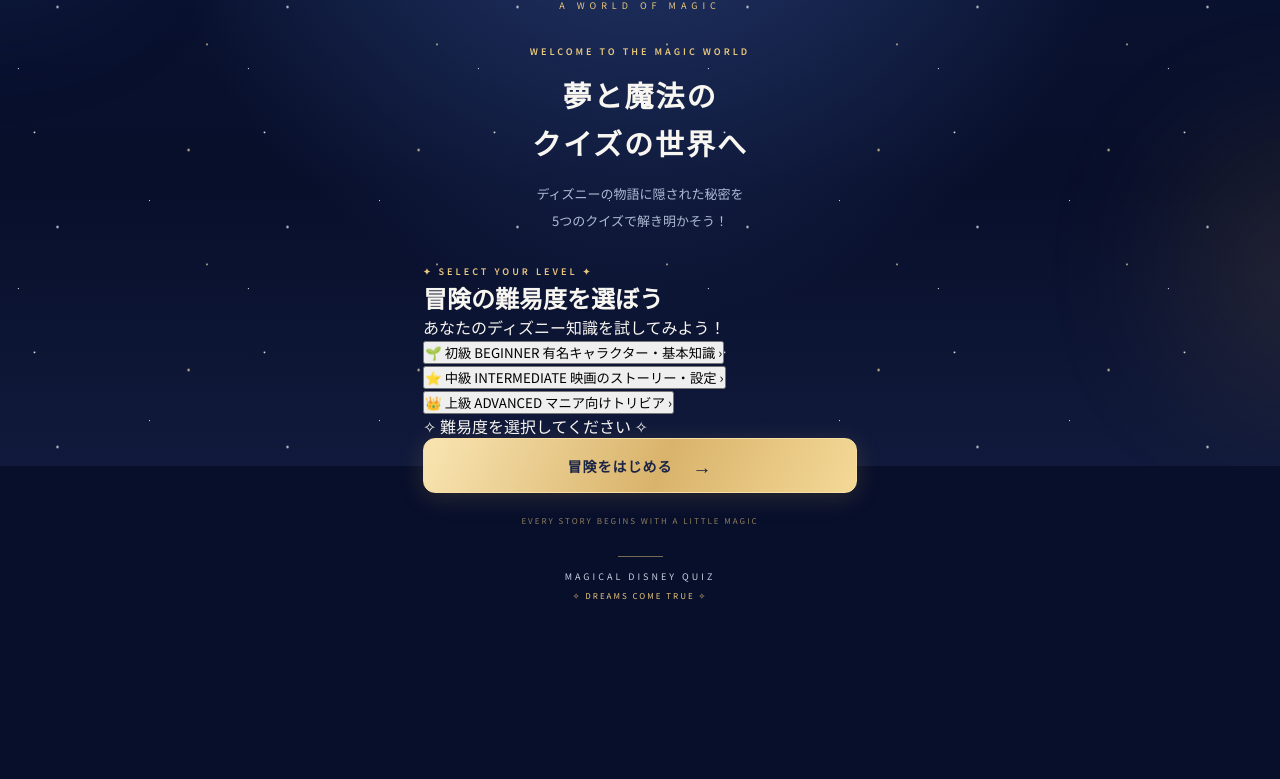
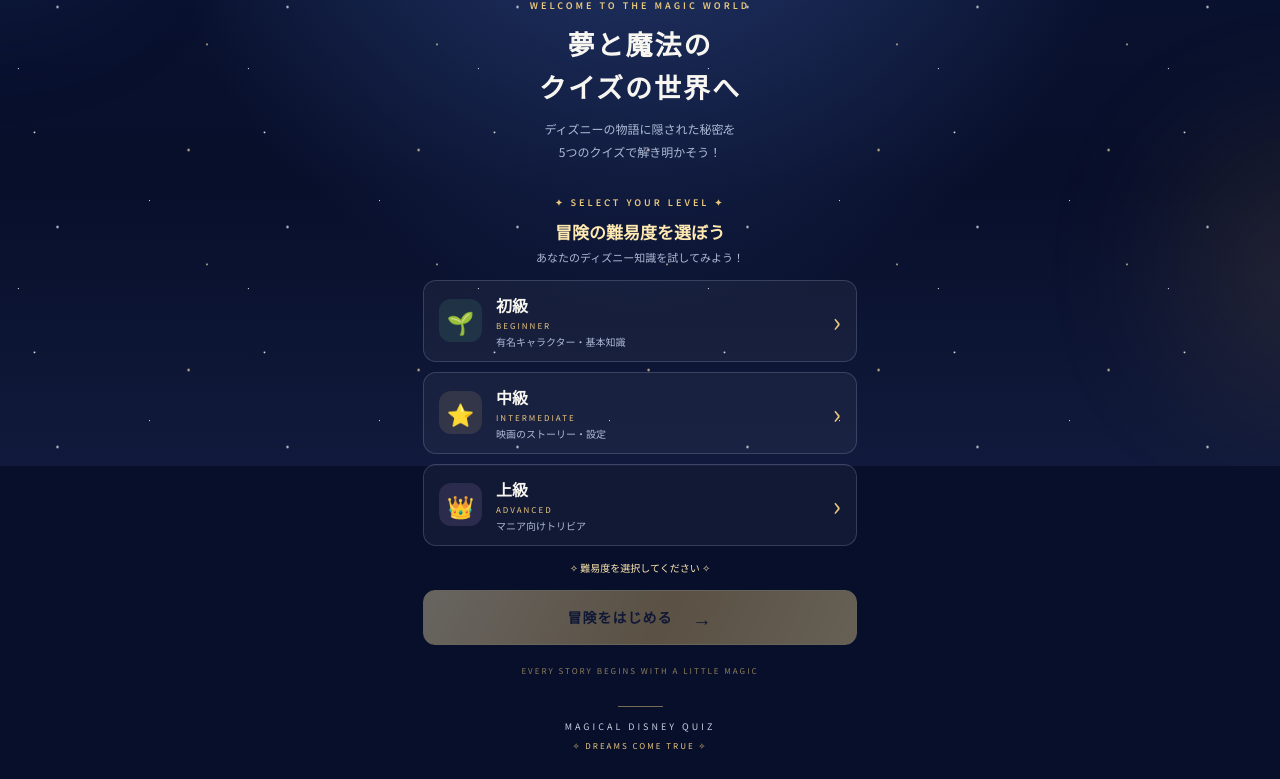
Before and after one commit to Taito120-Matsueda/MTGAME, a plain HTML site: page index.html in a window 1280 px wide. Shown: the part 334-1113 px from the top of the page. Before the commit the page ends 963 px from the top, so only its background shows below. Drawn offline with Linux system fonts and the light colour scheme.

Commit message:
Update style.css

```diff
--- a/style.css
+++ b/style.css
@@ -4,7 +4,6 @@
 :root {
   --navy: #080f2b;
   --navy-light: #111d43;
-  --card: rgba(24, 39, 79, 0.82);
   --gold: #e9c77d;
   --gold-light: #ffe9b0;
   --white: #f8f6f0;
@@ -141,25 +140,25 @@ button {
   }
 }
 
-/* START */
+/* スタート画面 */
 
 .hero {
   text-align: center;
   position: relative;
-  padding: 15px 0 8px;
+  padding: 8px 0 5px;
 }
 
 .hero-stars {
   color: var(--gold-light);
   font-size: 19px;
   letter-spacing: 16px;
-  margin-bottom: 8px;
+  margin-bottom: 5px;
 }
 
 .castle-art {
   position: relative;
   width: 100%;
-  height: 175px;
+  height: 150px;
   display: flex;
   align-items: center;
   justify-content: center;
@@ -177,7 +176,7 @@ button {
 }
 
 .castle-emoji {
-  font-size: 115px;
+  font-size: 105px;
   position: relative;
   filter: drop-shadow(0 0 12px rgba(255, 215, 130, .5));
   animation: castle-float 4s ease-in-out infinite;
@@ -192,12 +191,11 @@ button {
   color: var(--gold);
   font-size: 9px;
   letter-spacing: 5px;
-  margin-top: 2px;
 }
 
 .welcome {
   text-align: center;
-  padding: 25px 0 22px;
+  padding: 19px 0 20px;
 }
 
 .eyebrow {
@@ -208,44 +206,139 @@ button {
 }
 
 .welcome h1 {
-  font-size: 29px;
-  line-height: 1.65;
+  font-size: 27px;
+  line-height: 1.6;
   letter-spacing: 2px;
-  margin: 13px 0;
+  margin: 10px 0;
   font-weight: 700;
 }
 
 .welcome-description {
   color: var(--muted);
-  font-size: 13px;
-  line-height: 2.1;
+  font-size: 12px;
+  line-height: 1.9;
 }
 
-.start-info {
-  display: flex;
-  justify-content: center;
-  gap: 9px;
-  margin: 3px 0 25px;
+.difficulty-heading {
+  text-align: center;
+  margin: 3px 0 15px;
 }
 
-.info-item {
-  flex: 1;
-  max-width: 120px;
-  border: 1px solid rgba(233, 199, 125, .25);
-  background: rgba(255, 255, 255, .035);
-  border-radius: 12px;
-  padding: 13px 3px;
+.difficulty-heading h2 {
+  font-size: 17px;
+  color: var(--gold-light);
+  margin: 8px 0 5px;
+}
+
+.difficulty-heading > p {
+  font-size: 11px;
+  color: var(--muted);
+}
+
+.difficulty-list {
   display: flex;
   flex-direction: column;
-  gap: 7px;
+  gap: 10px;
+}
+
+.difficulty-card {
+  width: 100%;
+  min-height: 79px;
+  display: flex;
   align-items: center;
-  color: #e7eaf4;
+  gap: 14px;
+  padding: 12px 15px;
+  border-radius: 13px;
+  text-align: left;
+  color: var(--white);
+  background: rgba(255,255,255,.045);
+  border: 1px solid rgba(189,201,228,.2);
+  cursor: pointer;
+  transition: .25s ease;
+}
+
+.difficulty-card:active {
+  transform: scale(.98);
+}
+
+.difficulty-card.selected {
+  background: rgba(233,199,125,.12);
+  border: 1px solid var(--gold);
+  box-shadow: 0 0 17px rgba(233,199,125,.15);
+}
+
+.level-icon {
+  width: 43px;
+  height: 43px;
+  border-radius: 12px;
+  display: flex;
+  align-items: center;
+  justify-content: center;
+  font-size: 22px;
+  background: rgba(255,255,255,.07);
+  flex-shrink: 0;
+}
+
+.beginner .level-icon {
+  background: rgba(101,201,149,.12);
+}
+
+.intermediate .level-icon {
+  background: rgba(233,199,125,.12);
+}
+
+.advanced .level-icon {
+  background: rgba(212,168,255,.12);
+}
+
+.level-content {
+  display: flex;
+  flex-direction: column;
+  gap: 3px;
+  flex: 1;
+}
+
+.level-name {
+  font-size: 16px;
+  font-weight: 700;
+}
+
+.level-en {
+  color: var(--gold);
+  font-size: 8px;
+  letter-spacing: 2px;
+}
+
+.level-description {
+  color: var(--muted);
   font-size: 10px;
 }
 
-.info-icon {
+.level-arrow {
+  font-size: 27px;
   color: var(--gold);
-  font-size: 19px;
+}
+
+.beginner.selected {
+  border-color: #65c995;
+  box-shadow: 0 0 15px rgba(101,201,149,.18);
+}
+
+.intermediate.selected {
+  border-color: #e9c77d;
+}
+
+.advanced.selected {
+  border-color: #d4a8ff;
+  box-shadow: 0 0 15px rgba(212,168,255,.18);
+}
+
+.level-guide {
+  text-align: center;
+  font-size: 10px;
+  color: var(--gold-light);
+  margin: 14px 0;
+  min-height: 16px;
 }
 
 .gold-btn {
@@ -263,14 +356,19 @@ button {
   align-items: center;
   justify-content: center;
   gap: 20px;
-  box-shadow: 0 5px 25px rgba(216, 176, 100, .17);
-  transition: transform .2s, filter .2s;
+  box-shadow: 0 5px 25px rgba(216,176,100,.17);
+  transition: .2s;
   cursor: pointer;
 }
 
-.gold-btn:active {
+.gold-btn:active:not(:disabled) {
   transform: scale(.97);
-  filter: brightness(1.08);
+}
+
+.gold-btn:disabled {
+  opacity: .4;
+  cursor: not-allowed;
+  box-shadow: none;
 }
 
 .btn-arrow {
@@ -281,11 +379,11 @@ button {
   text-align: center;
   font-size: 8px;
   letter-spacing: 2px;
-  color: rgba(233, 199, 125, .6);
-  margin-top: 22px;
+  color: rgba(233,199,125,.6);
+  margin-top: 20px;
 }
 
-/* QUIZ */
+/* クイズ画面 */
 
 .quiz-heading {
   display: flex;
@@ -307,6 +405,12 @@ button {
 .count-divider {
   color: #65718e;
   margin: 0 4px;
+}
+
+.current-level {
+  font-size: 11px;
+  color: var(--gold-light);
+  margin-top: 6px;
 }
 
 .progress-info {
@@ -332,7 +436,7 @@ button {
 .progress-fill {
   height: 100%;
   width: 20%;
-  background: linear-gradient(90deg, #c49b53, #ffe8a9);
+  background: linear-gradient(90deg,#c49b53,#ffe8a9);
   border-radius: 10px;
   transition: width .4s ease;
 }
@@ -345,8 +449,8 @@ button {
 }
 
 .question-card {
-  border: 1px solid rgba(233, 199, 125, .25);
-  background: linear-gradient(145deg, rgba(39, 57, 103, .8), rgba(17, 29, 65, .85));
+  border: 1px solid rgba(233,199,125,.25);
+  background: linear-gradient(145deg,rgba(39,57,103,.8),rgba(17,29,65,.85));
   border-radius: 17px;
   padding: 24px 19px;
   text-align: center;
@@ -392,12 +496,11 @@ button {
   text-align: left;
   color: #f5f5fa;
   background: rgba(255,255,255,.045);
-  border: 1px solid rgba(189, 201, 228, .2);
+  border: 1px solid rgba(189,201,228,.2);
   border-radius: 12px;
   font-size: 13px;
   line-height: 1.6;
   cursor: pointer;
-  transition: .2s;
 }
 
 .choice-number {
@@ -407,23 +510,18 @@ button {
   flex-shrink: 0;
 }
 
-.choice-btn:active:not(:disabled) {
-  background: rgba(233,199,125,.12);
-  border-color: var(--gold);
-}
-
 .choice-btn:disabled {
   cursor: default;
 }
 
 .choice-btn.correct {
-  background: rgba(65, 166, 125, .16);
+  background: rgba(65,166,125,.16);
   border-color: #78d5ad;
   color: #b7f4d7;
 }
 
 .choice-btn.wrong {
-  background: rgba(205, 88, 93, .15);
+  background: rgba(205,88,93,.15);
   border-color: #df9292;
   color: #ffc2c2;
 }
@@ -464,7 +562,7 @@ button {
   margin-top: 18px;
 }
 
-/* RESULT */
+/* 結果画面 */
 
 .result-hero {
   text-align: center;
@@ -490,9 +588,19 @@ button {
   letter-spacing: 3px;
 }
 
+.result-level {
+  display: inline-block;
+  margin-top: 12px;
+  padding: 6px 17px;
+  border: 1px solid rgba(233,199,125,.4);
+  border-radius: 30px;
+  color: var(--gold-light);
+  font-size: 11px;
+}
+
 .result-card {
   border: 1px solid rgba(233,199,125,.45);
-  background: linear-gradient(145deg, rgba(42,58,103,.8), rgba(18,30,66,.9));
+  background: linear-gradient(145deg,rgba(42,58,103,.8),rgba(18,30,66,.9));
   border-radius: 18px;
   text-align: center;
   padding: 27px 20px;
@@ -529,9 +637,8 @@ button {
   color: var(--muted);
 }
 
-.rank-box h2,
 .result-card h2 {
-  font-size: 23px;
+  font-size: 22px;
   color: var(--gold-light);
   margin: 14px 0;
 }
@@ -547,6 +654,18 @@ button {
   color: var(--gold);
   margin: 23px 0;
   letter-spacing: 12px;
+}
+
+.sub-btn {
+  width: 100%;
+  padding: 14px;
+  margin-top: 12px;
+  border: 1px solid rgba(233,199,125,.35);
+  background: rgba(255,255,255,.04);
+  border-radius: 12px;
+  color: var(--gold-light);
+  font-size: 12px;
+  cursor: pointer;
 }
 
 .app-footer {
@@ -583,15 +702,15 @@ button {
   }
 
   .castle-art {
-    height: 150px;
+    height: 125px;
   }
 
   .castle-emoji {
-    font-size: 95px;
+    font-size: 90px;
   }
 
   .welcome h1 {
-    font-size: 26px;
+    font-size: 24px;
   }
 
   .question-card h2 {
```
